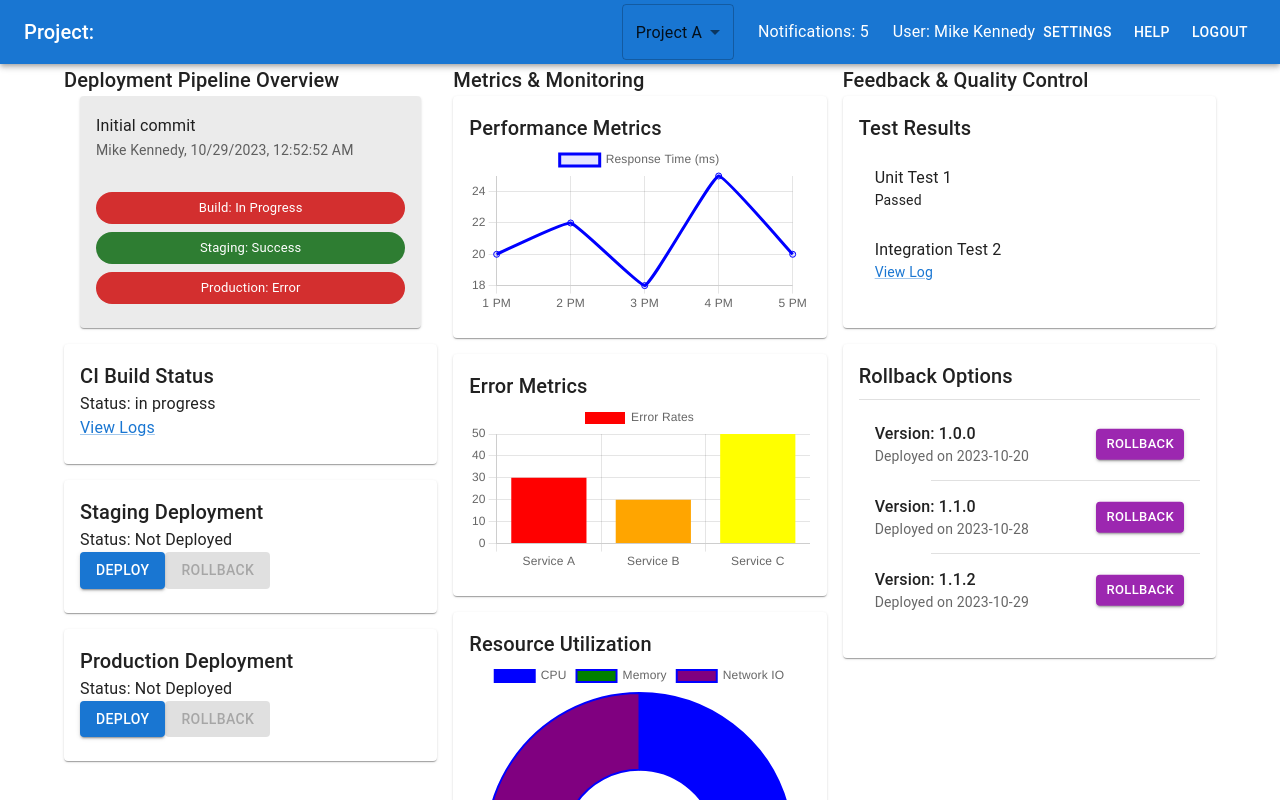
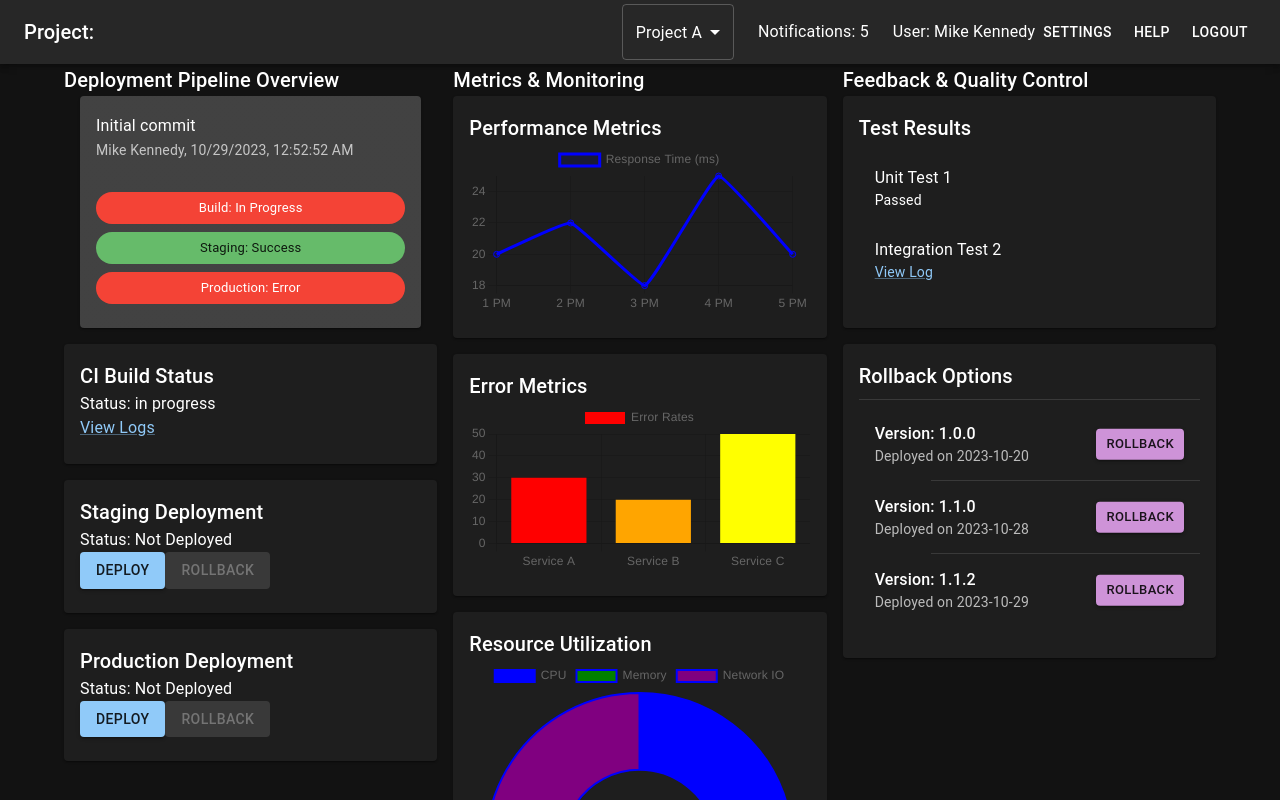
Before and after one commit to MikeKennedyDev/DevopsDashboardUi, a React (Create React App) app: page / in a window 1280 px wide. Shown: the top 800 px of the page. Built offline with nearby package versions, Linux system fonts and the light colour scheme.

Commit message:
switched to dark theme

```diff
--- a/src/App.tsx
+++ b/src/App.tsx
@@ -1,4 +1,6 @@
 import React from 'react';
+import { ThemeProvider } from '@mui/material/styles';
+import darkTheme from './utils/theme';
 import './App.css';
 import { CssBaseline } from '@mui/material';
 import Header from './components/Header';
@@ -16,6 +18,7 @@
   };
 
   return (
+    <ThemeProvider theme={darkTheme}>
       <div>
         <CssBaseline />
         <Header
@@ -25,6 +28,7 @@
         />
         <MainContent/>
       </div>
+    </ThemeProvider>
   );
 };
 
--- /dev/null
+++ b/src/utils/theme.ts
@@ -0,0 +1,9 @@
+import { createTheme } from '@mui/material/styles';
+
+const darkTheme = createTheme({
+    palette: {
+        mode: 'dark'
+    }
+});
+
+export default darkTheme;
```
Lines whose indentation alone changed are shown as unchanged.
